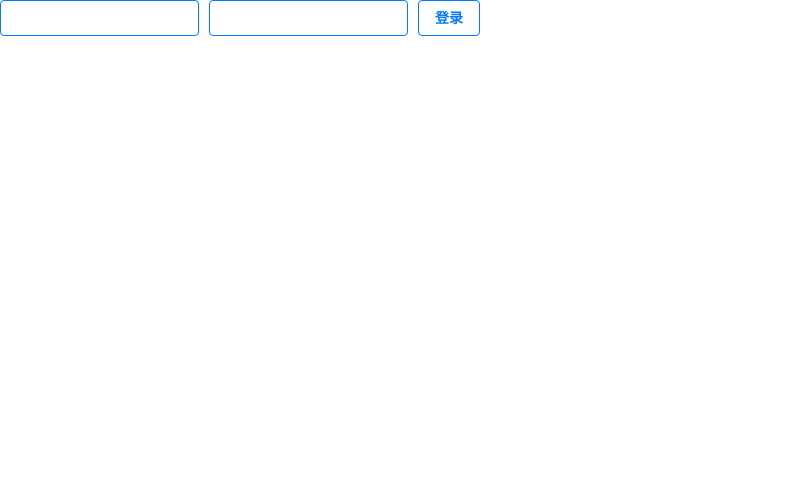
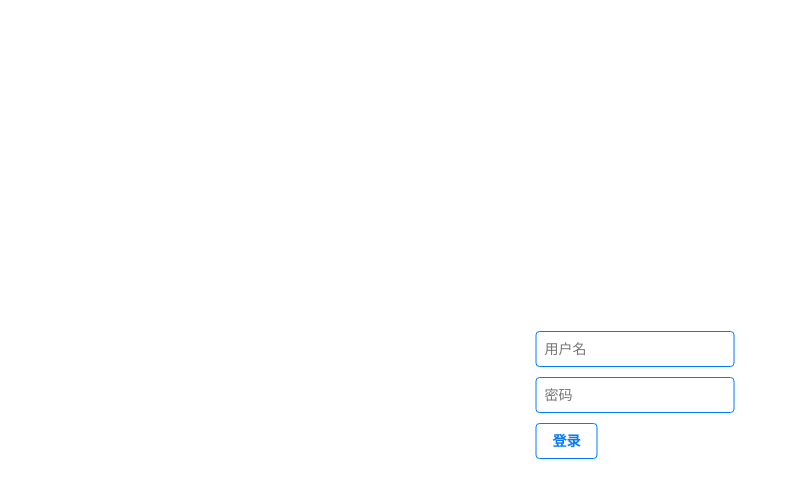
Before and after one commit to dcwml/notes-web, a Vue app: page / in a window 1280 px wide. Shown: the top 498 px of the page, without its empty margins (0-798 px from the left). Built offline with nearby package versions, Linux system fonts and the light colour scheme; the HTML template or start-up script is replaced by a standard one.

Commit message:
登录页美化

```diff
--- a/src/router/index.js
+++ b/src/router/index.js
@@ -23,6 +23,11 @@ const router = createRouter({
       name: 'notes',
       component: () => import('../views/NotesView.vue')
     },
+    {
+      path: '/categories',
+      name: 'categories',
+      component: () => import('../views/CategoriesView.vue')
+    },
   ]
 })
 
--- /dev/null
+++ b/src/views/CategoriesView.vue
@@ -0,0 +1,31 @@
+<template>
+	<div class="p-category" :class="{ ready: ready }"></div>
+</template>
+
+<script>
+	export default {
+		components: {},
+		setup () {},
+		data () {
+			return {
+				ready: false,
+				loading: false,
+			}
+		},
+		computed: {},
+		mounted () {
+			this.ready = true
+		},
+		methods: {},
+	}
+</script>
+
+<style lang="less">
+	.p-category {
+		display: none;
+
+		&.ready {
+			display: block;
+		}
+	}
+</style>
--- a/src/views/HomeView.vue
+++ b/src/views/HomeView.vue
@@ -1,9 +1,10 @@
 <template>
   <div class="p-home" :class="{ ready: ready }">
+    <div class="loading" v-show="loading"></div>
     <div class="login">
-      <input type="text" v-model="form.name">
-      <input type="text" v-model="form.password">
-      <button @click="login">登录</button>
+      <div><input type="text" v-model="form.name" @keyup.enter="login" placeholder="用户名"></div>
+      <div><input type="password" v-model="form.password" @keyup.enter="login" placeholder="密码"></div>
+      <div><button @click="login">登录</button></div>
     </div>
   </div>
 </template>
@@ -38,6 +39,7 @@
         } catch (err) {
           alert(err.message)
         }
+        this.loading = false
       }
     },
   }
@@ -46,9 +48,27 @@
 <style lang="less">
   .p-home {
     display: none;
+    position: relative;
 
     &.ready {
       display: block;
     }
+
+    .loading {
+      position: fixed;
+      top: 0;
+      left: 0;
+      bottom: 0;
+      right: 0;
+      background-color: #ffffff7f;
+      z-index: 10;
+    }
+
+    .login {
+      position: fixed;
+      top: 50%;
+      left: 50%;
+      transform: translate(-50%, -50%);
+    }
   }
 </style>
--- a/src/views/NotesView.vue
+++ b/src/views/NotesView.vue
@@ -153,7 +153,7 @@
 		},
 		async mounted () {
 			try {
-				this.getCachedList()
+				// this.getCachedList()
 				await this.getCategoryList()
 				this.ready = true
 				await this.getList()
@@ -162,16 +162,16 @@
 			}
 		},
 		methods: {
-			getCachedList (parent = 0) {
-				// let data = this.getCachedData()
-				// if (data[parent]) {
-				// 	this.categoryList = data[parent].categoryList
-				// 	this.noteList = data[parent].noteList
-				// } else {
-				// 	this.categoryList = []
-				// 	this.noteList = []
-				// }
-			},
+			// getCachedList (parent = 0) {
+			// 	// let data = this.getCachedData()
+			// 	// if (data[parent]) {
+			// 	// 	this.categoryList = data[parent].categoryList
+			// 	// 	this.noteList = data[parent].noteList
+			// 	// } else {
+			// 	// 	this.categoryList = []
+			// 	// 	this.noteList = []
+			// 	// }
+			// },
 			async getCategoryList () {
 				try {
 					let ret = await API.category.list()
```
